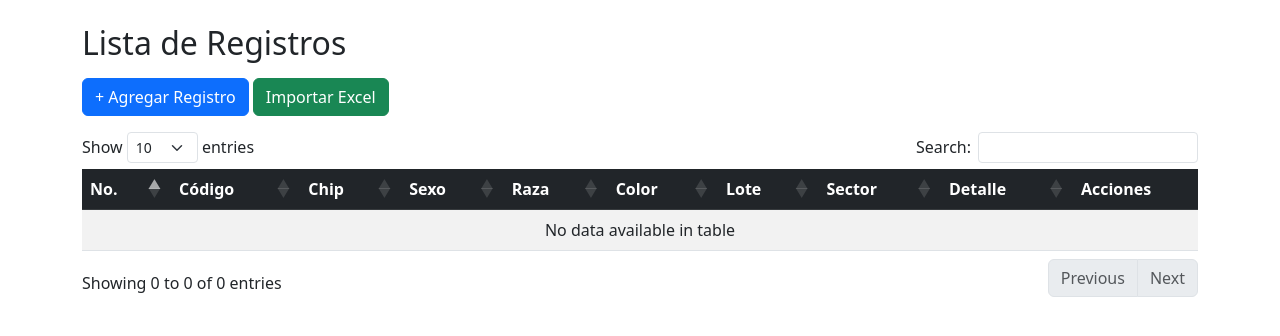
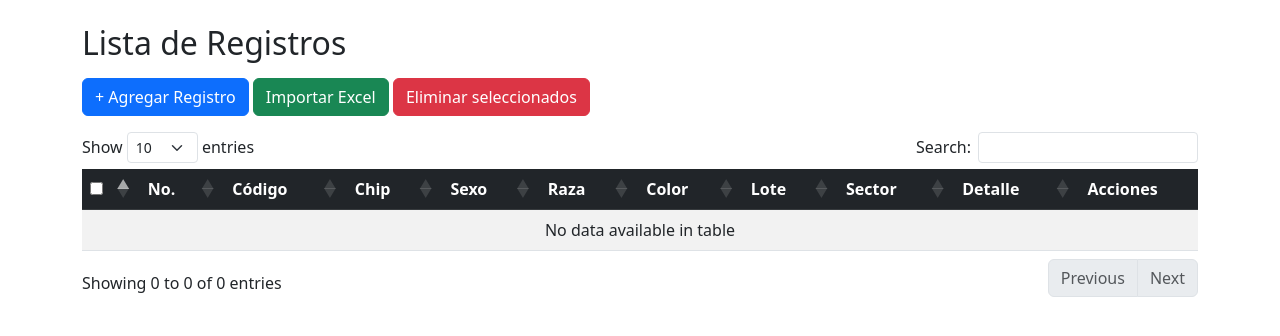
Before and after one commit to cesarcobopacheco-collab/miapp, a Django app: page / in a window 1280 px wide. Shown: the part 80-416 px from the top of the page. Run offline with Django 5.2, Linux system fonts and the light colour scheme; a user stored in the database is signed in; data that the repository does not hold is empty; some libraries are stand-ins or nearby versions.

```diff
--- a/registros/templates/registros/lista.html
+++ b/registros/templates/registros/lista.html
@@ -14,12 +14,18 @@
 
 <h2 class="mb-3">Lista de Registros</h2>
 
-<a href="{% url 'agregar' %}" class="btn btn-primary mb-3">+ Agregar Registro</a>
-<a href="{% url 'importar' %}" class="btn btn-success mb-3">Importar Excel</a>
+<div class="mb-3">
+    <a href="{% url 'agregar' %}" class="btn btn-primary">+ Agregar Registro</a>
+    <a href="{% url 'importar' %}" class="btn btn-success">Importar Excel</a>
+    <button type="button" onclick="eliminarSeleccionados()" class="btn btn-danger">Eliminar seleccionados</button>
+</div>
 
+<form id="formEliminar" method="post" action="{% url 'eliminar_masivo' %}">
+    {% csrf_token %}
     <table id="tabla" class="table table-striped table-hover">
         <thead class="table-dark">
             <tr>
+                <th><input type="checkbox" id="seleccionarTodos"></th>
                 <th>No.</th>
                 <th>Código</th>
                 <th>Chip</th>
@@ -35,6 +41,7 @@
         <tbody>
             {% for registro in registros %}
             <tr>
+                <td><input type="checkbox" name="ids" value="{{ registro.id }}"></td>
                 <td>{{ registro.numero }}</td>
                 <td>{{ registro.codigo }}</td>
                 <td>{{ registro.chip }}</td>
@@ -52,17 +59,36 @@
             {% endfor %}
         </tbody>
     </table>
+</form>
 
 <script>
     $(document).ready(function() {
         $('#tabla').DataTable({
             columnDefs: [
-                { orderable: false, targets: -1 }
+                { orderable: false, targets: [0, -1] }
             ],
             language: {
                 url: '//cdn.datatables.net/plug-ins/1.13.6/i18n/es-ES.json'
             }
         });
+
+        document.getElementById('seleccionarTodos').addEventListener('change', function() {
+            var checkboxes = document.querySelectorAll('input[name="ids"]');
+            checkboxes.forEach(function(checkbox) {
+                checkbox.checked = this.checked;
+            }, this);
         });
+    });
+
+    function eliminarSeleccionados() {
+        var seleccionados = document.querySelectorAll('input[name="ids"]:checked');
+        if (seleccionados.length === 0) {
+            alert('Por favor selecciona al menos un registro.');
+            return;
+        }
+        if (confirm('¿Estás seguro de eliminar ' + seleccionados.length + ' registro(s)?')) {
+            document.getElementById('formEliminar').submit();
+        }
+    }
 </script>
 {% endblock %}
--- a/registros/urls.py
+++ b/registros/urls.py
@@ -9,4 +9,5 @@ urlpatterns = [
     path('registro/', views.registro_usuario, name='registro'),
     path('importar/', views.importar_excel, name='importar'),
     path('descargar-plantilla/', views.descargar_plantilla, name='descargar_plantilla'),
+    path('eliminar-masivo/', views.eliminar_masivo, name='eliminar_masivo'),
 ]
--- a/registros/views.py
+++ b/registros/views.py
@@ -72,7 +72,7 @@ def descargar_plantilla(request):
     wb = openpyxl.Workbook()
     ws = wb.active
     ws.title = "Plantilla"
-    ws.append(['numero', 'codigo', 'chip', 'sexo', 'raza', 'color', 'lote', 'sector', 'detalle'])
+    ws.append(['NO.', 'CODIGO', 'CHIP', 'SEXO', 'RAZA', 'COLOR'])
     response = HttpResponse(content_type='application/vnd.openxmlformats-officedocument.spreadsheetml.sheet')
     response['Content-Disposition'] = 'attachment; filename=plantilla_ganado.xlsx'
     wb.save(response)
@@ -82,6 +82,8 @@ def descargar_plantilla(request):
 def importar_excel(request):
     if request.method == 'POST' and request.FILES.get('archivo'):
         archivo = request.FILES['archivo']
+        lote = request.POST.get('lote', '')
+        sector = request.POST.get('sector', '')
         wb = openpyxl.load_workbook(archivo)
         ws = wb.active
         for row in ws.iter_rows(min_row=2, values_only=True):
@@ -93,9 +95,16 @@ def importar_excel(request):
                     sexo=row[3] or '',
                     raza=row[4] or '',
                     color=row[5] or '',
-                    lote=row[6] or '',
-                    sector=row[7] or '',
-                    detalle=row[8] or '',
+                    lote=lote,
+                    sector=sector,
+                    detalle='',
                 )
         return redirect('lista')
     return render(request, 'registros/importar.html')
+
+@login_required
+def eliminar_masivo(request):
+    if request.method == 'POST':
+        ids = request.POST.getlist('ids')
+        Registro.objects.filter(id__in=ids).delete()
+    return redirect('lista')
```
Also changed, not shown: registros/templates/registros/importar.html (+27 -3 lines), db.sqlite3. Lines whose indentation alone changed are shown as unchanged.
